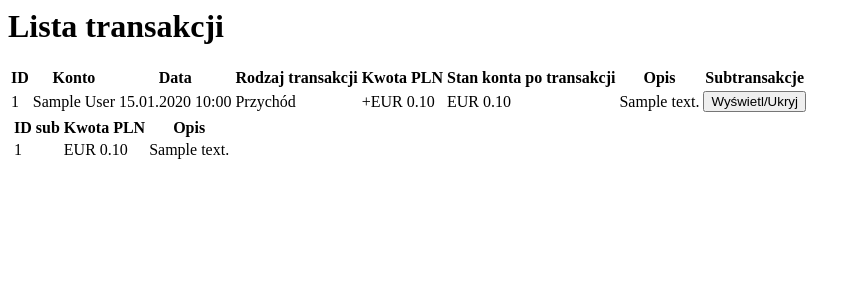
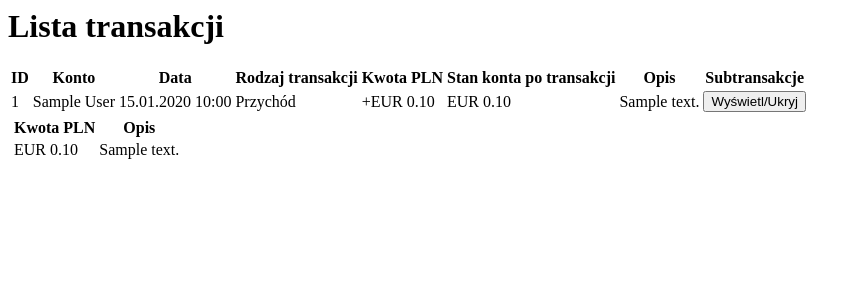
Before and after one commit to infoshareacademy/jpydzr6-monkeys, a Django app: template monkeys/monkey_budget/templates/account/transactions_list_for_include.html in a window 1280 px wide. Shown: the top 300 px of the page, without its empty margins (0-861 px from the left). Run offline with Django 5.2, Linux system fonts and the light colour scheme; the template is opened without the code that fills it: values that come from a table or form of the project are taken from there, others are empty; tables that the repository leaves empty hold one stand-in row (values such as "Sample post"); some libraries are stand-ins or nearby versions.

Commit message:
Usunięcie ID z subtransakcji

```diff
--- a/monkeys/monkey_budget/templates/account/transactions_list.html
+++ b/monkeys/monkey_budget/templates/account/transactions_list.html
@@ -59,7 +59,7 @@ Lista transakcji
                     <table class="table table-bordered">
                         <thead>
                         <tr>
-                            <th>ID sub</th>
+<!--                            <th>ID sub</th>-->
                             <th>Kwota PLN</th>
                             <th>Opis</th>
                         </tr>
@@ -67,7 +67,7 @@ Lista transakcji
                         <tbody>
                         {% for sub in transaction.sub_transaction.all %}
                             <tr>
-                                <td>{{ sub.id }}</td>
+<!--                                <td>{{ sub.id }}</td>-->
                                 <td>{{ sub.amount_float }}</td>
                                 <td>{{ sub.description }}</td>
                             </tr>
--- a/monkeys/monkey_budget/templates/account/transactions_list_for_include.html
+++ b/monkeys/monkey_budget/templates/account/transactions_list_for_include.html
@@ -53,7 +53,7 @@
                     <table class="table table-bordered">
                         <thead>
                         <tr>
-                            <th>ID sub</th>
+<!--                            <th>ID sub</th>-->
                             <th>Kwota PLN</th>
                             <th>Opis</th>
                         </tr>
@@ -61,7 +61,7 @@
                         <tbody>
                         {% for sub in transaction.sub_transaction.all %}
                             <tr>
-                                <td>{{ sub.id }}</td>
+<!--                                <td>{{ sub.id }}</td>-->
                                 <td>{{ sub.amount_float }}</td>
                                 <td>{{ sub.description }}</td>
                             </tr>
```
